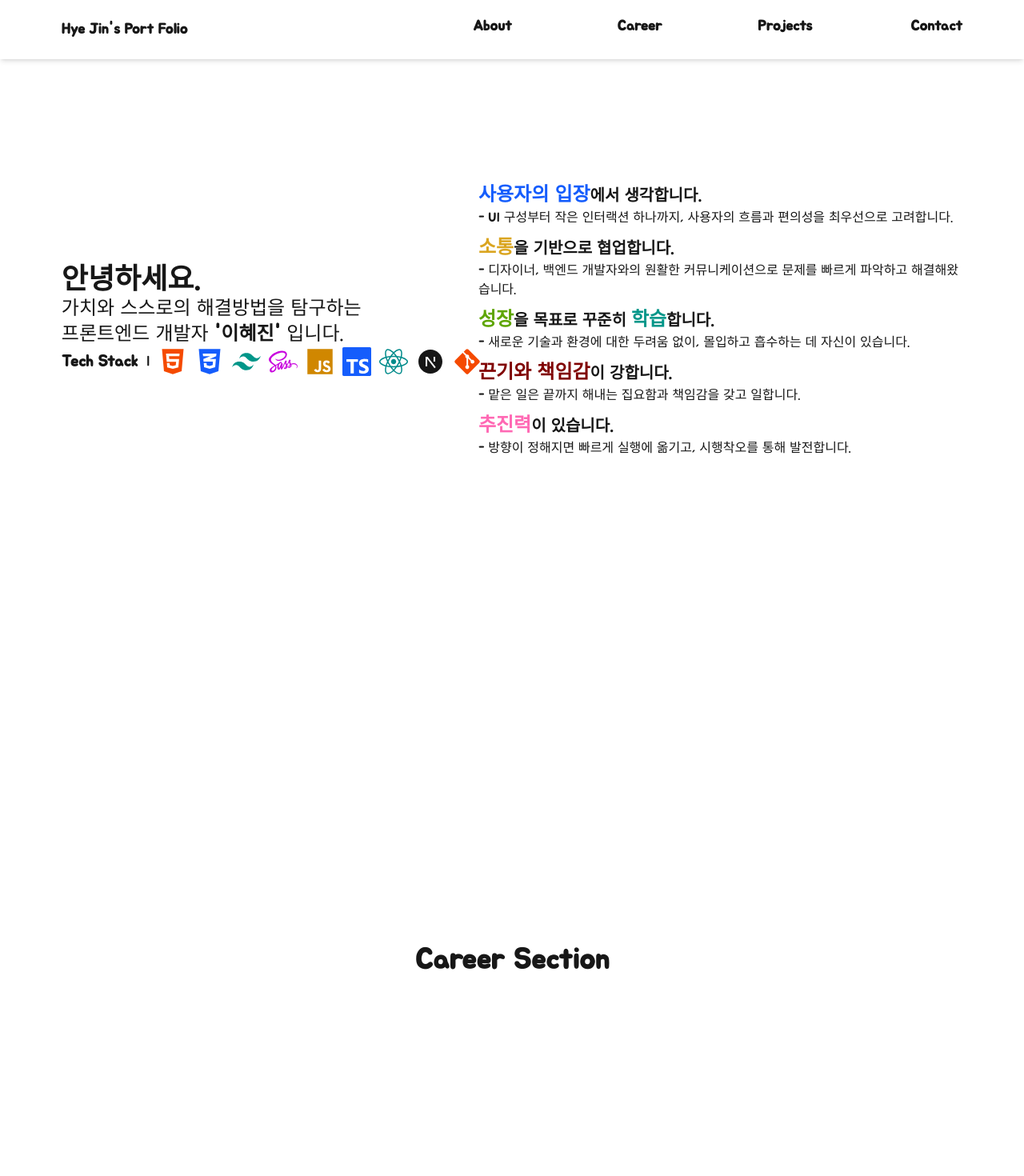
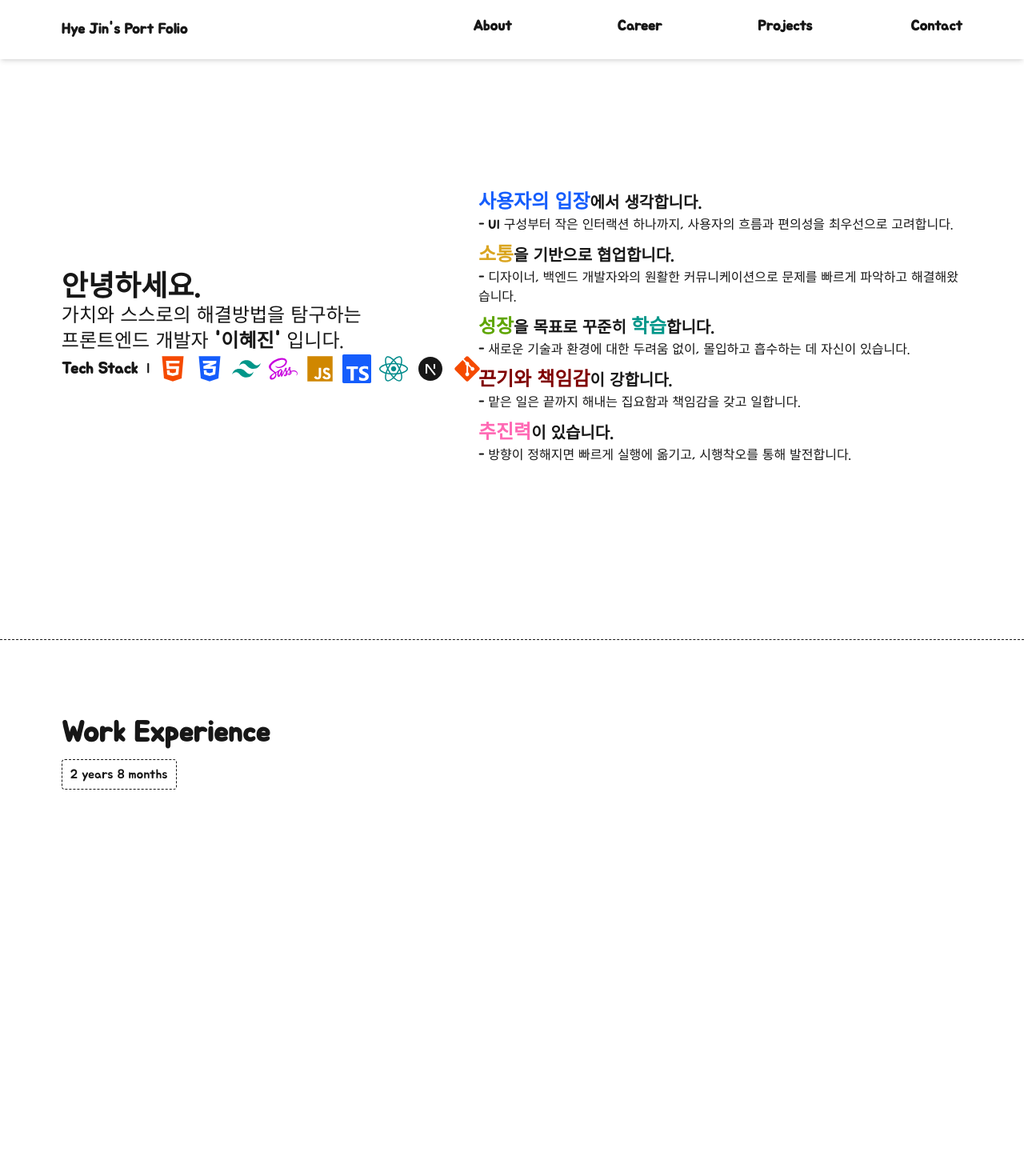
Before and after one commit to leehj1050/MyProfile, a Next.js app: page / in a window 1280 px wide. Shown: the top 1470 px of the page at 80% size. Built offline with nearby package versions, Linux system fonts and the light colour scheme.

Commit message:
feature : create career ing...

```diff
--- a/src/app/globals.css
+++ b/src/app/globals.css
@@ -49,4 +49,5 @@ button {
 
 section{
   padding: 6vw;
+  padding-top: 7.5vw;
 }
--- a/src/components/Header/Header.tsx
+++ b/src/components/Header/Header.tsx
@@ -1,5 +1,4 @@
 import React from "react";
-import styles from "./Header.module.css";
 import Link from "next/link";
 
 const MenuConfig = [
@@ -11,7 +10,7 @@ const MenuConfig = [
 
 const Header = () => {
   return (
-    <div className="p-2 px-[6vw] fixed w-full shadow-md bg-white">
+    <div className="p-2 px-[6vw] fixed w-full shadow-md bg-white z-10">
       <header className="flex  items-center ">
         <div className="flex-1 text-lg font-semibold cursor-pointer">Hye Jin's Port Folio</div>
         <nav className="flex-2">
--- a/src/components/Section1/About.tsx
+++ b/src/components/Section1/About.tsx
@@ -6,7 +6,7 @@ const About = () => {
   return (
     <section
       id="about"
-      className="h-screen flex items-center justify-center gap-[30px] flex-col [@media(min-width:1235px)]:flex-row"
+      className="h-screen flex items-center justify-center gap-[30px] flex-col [@media(min-width:1235px)]:flex-row border-b border-dashed"
     >
       <div className='flex flex-col'>
         <h1 className="text-4xl font-bold [@media(max-width:600px)]:text-2xl">안녕하세요.</h1>
--- a/src/components/Section2/Career.tsx
+++ b/src/components/Section2/Career.tsx
@@ -4,9 +4,19 @@ const Career = () => {
   return (
     <section
       id="career"
-      className="h-screen flex items-center justify-center"
-    >
-      <h1 className="text-4xl font-bold">Career Section</h1>
+      className="h-screen flex relative">
+
+      <div className='flex flex-col gap-2'>
+        <h1 className="text-4xl font-bold [@media(max-width:600px)]:text-2xl">Work Experience</h1>
+        <div>
+          <span className='border border-dashed p-1 rounded'>2 years 8 months</span>
+        </div>
+      </div>
+
+      { /**  */}
+      <div>
+
+      </div>
     </section>
   )
 }
```
